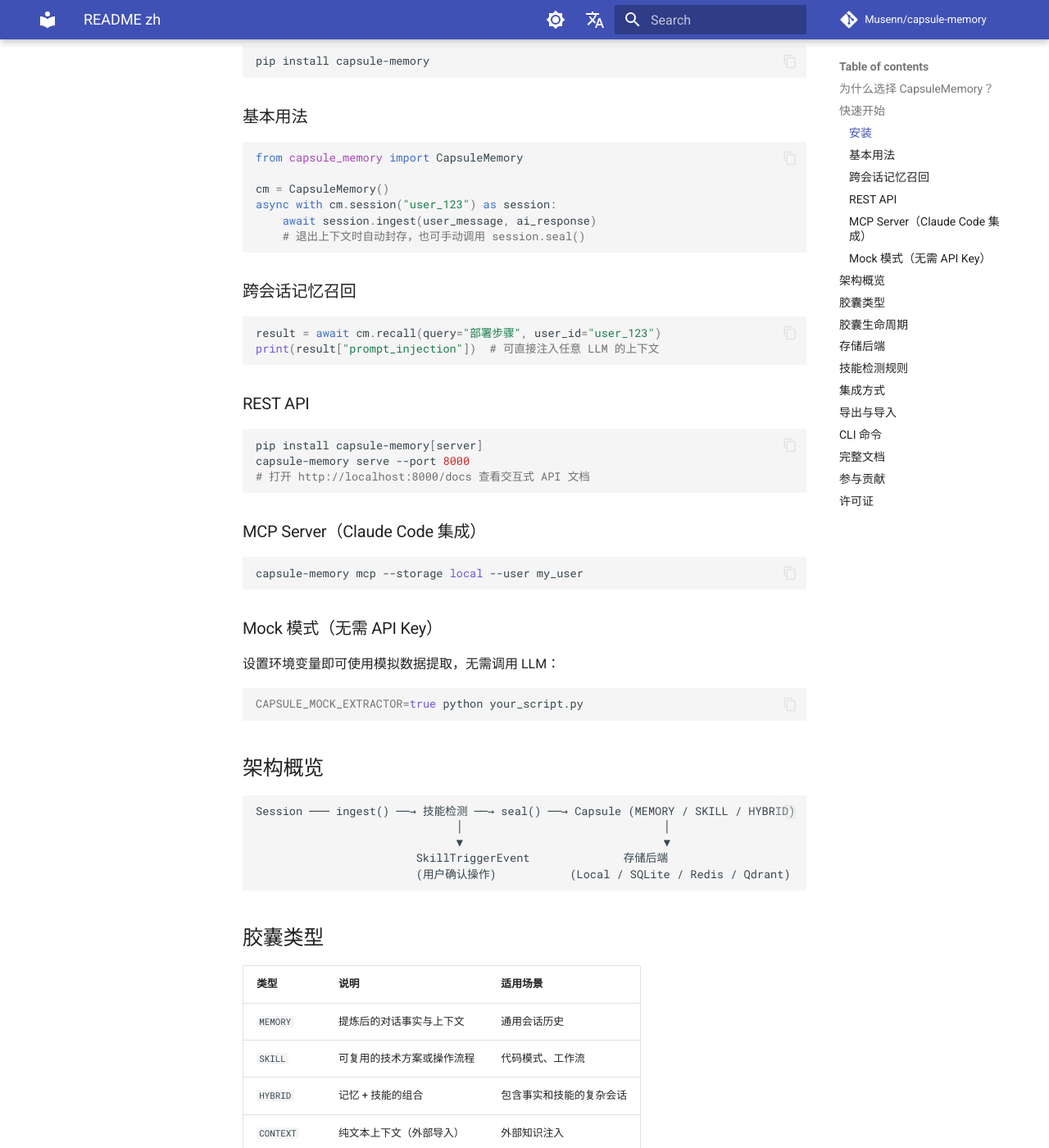
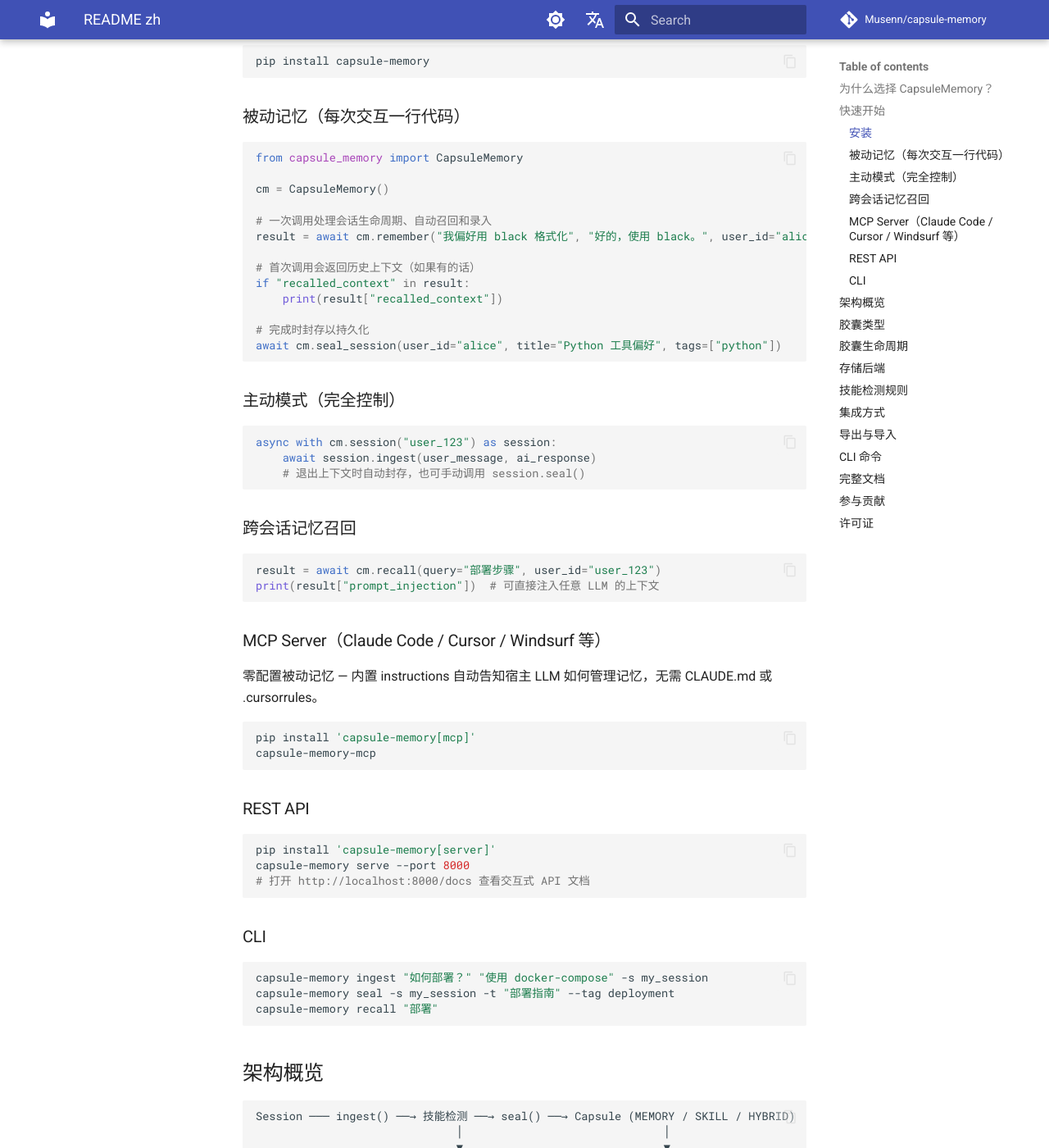
Before and after one commit to Musenn/capsule-memory, an MkDocs documentation site: the page built from docs/README_zh.md, in a window 1280 px wide and 1400 px high, scrolled down 878 px. Shown: the whole window at 82% size. Built offline with MkDocs 1.6.1 and Material for MkDocs 9.7.7, drawn with Linux system fonts in a browser that asks for light colours; some web fonts are replaced; comment, search, counter and statistics services are not loaded; some of the changed text lies outside the part shown.

Commit message:
chore: make httpx/cryptography optional, add py.typed, update README and TS SDK
- httpx moved from hard dep to optional [webhook]/[server] extras
  (lazy import in WebhookNotifier)
- cryptography moved from hard dep to optional [crypto] extra
  (already lazy-imported in crypto.py)
- Core package now only requires: pydantic, msgpack, rich, aiofiles, typer
- Add py.typed marker (PEP 561) for downstream type checking
- README (EN/ZH): add passive memory / remember() / CLI examples,
  update install extras and integrations table
- TypeScript SDK: add facts/summary to SealOptions (host LLM extraction),
  fix recall() to use 'query' param (not deprecated 'q'),
  fix README class name to match actual export (CapsuleMemoryClient),
  export MemoryFact type
- Fix test patch targets for lazy httpx import

````diff
--- a/docs/README_zh.md
+++ b/docs/README_zh.md
@@ -35,12 +35,27 @@
 pip install capsule-memory
 ```
 
-### 基本用法
+### 被动记忆（每次交互一行代码）
 
 ```python
 from capsule_memory import CapsuleMemory
 
 cm = CapsuleMemory()
+
+# 一次调用处理会话生命周期、自动召回和录入
+result = await cm.remember("我偏好用 black 格式化", "好的，使用 black。", user_id="alice")
+
+# 首次调用会返回历史上下文（如果有的话）
+if "recalled_context" in result:
+    print(result["recalled_context"])
+
+# 完成时封存以持久化
+await cm.seal_session(user_id="alice", title="Python 工具偏好", tags=["python"])
+```
+
+### 主动模式（完全控制）
+
+```python
 async with cm.session("user_123") as session:
     await session.ingest(user_message, ai_response)
     # 退出上下文时自动封存，也可手动调用 session.seal()
@@ -53,26 +68,29 @@
 print(result["prompt_injection"])  # 可直接注入任意 LLM 的上下文
 ```
 
+### MCP Server（Claude Code / Cursor / Windsurf 等）
+
+零配置被动记忆 — 内置 instructions 自动告知宿主 LLM 如何管理记忆，无需 CLAUDE.md 或 .cursorrules。
+
+```bash
+pip install 'capsule-memory[mcp]'
+capsule-memory-mcp
+```
+
 ### REST API
 
 ```bash
-pip install capsule-memory[server]
+pip install 'capsule-memory[server]'
 capsule-memory serve --port 8000
 # 打开 http://localhost:8000/docs 查看交互式 API 文档
 ```
 
-### MCP Server（Claude Code 集成）
+### CLI
 
 ```bash
-capsule-memory mcp --storage local --user my_user
-```
-
-### Mock 模式（无需 API Key）
-
-设置环境变量即可使用模拟数据提取，无需调用 LLM：
-
-```bash
-CAPSULE_MOCK_EXTRACTOR=true python your_script.py
+capsule-memory ingest "如何部署？" "使用 docker-compose" -s my_session
+capsule-memory seal -s my_session -t "部署指南" --tag deployment
+capsule-memory recall "部署"
 ```
 
 ## 架构概览
@@ -113,7 +131,9 @@
 | QdrantStorage | 向量搜索 (384维) | 生产环境、可水平扩展 |
 
 ```bash
-# 安装可选后端
+# 安装可选扩展
+pip install capsule-memory[llm]      # LLM 提取（litellm）
+pip install capsule-memory[crypto]   # 加密导出/导入
 pip install capsule-memory[sqlite]   # SQLite + sentence-transformers
 pip install capsule-memory[redis]    # Redis
 pip install capsule-memory[qdrant]   # Qdrant
@@ -142,8 +162,9 @@
 
 | 集成 | 类型 | 文档 |
 |------|------|------|
+| 自动记忆 | 被动 + 主动双模式 | [指南](integrations/auto-memory_zh.md) |
 | REST API | 16 个端点，Bearer 认证 | [指南](integrations/rest-api_zh.md) |
-| MCP Server | 10 个工具 | [指南](integrations/mcp_zh.md) |
+| MCP Server | 10 个工具，内置 instructions | [指南](integrations/mcp_zh.md) |
 | LangChain | 即插即用 `ConversationBufferMemory` | [指南](integrations/langchain_zh.md) |
 | LlamaIndex | 即插即用 `ChatMemoryBuffer` | [指南](integrations/llamaindex_zh.md) |
 | Web Widget | 可嵌入的 JS 面板 | [指南](integrations/widget_zh.md) |
````
Also changed, not shown: README.md (+36 -5 lines), pyproject.toml (+5 -3 lines), sdk-js/README.md (+15 -16 lines), 5 other files.
